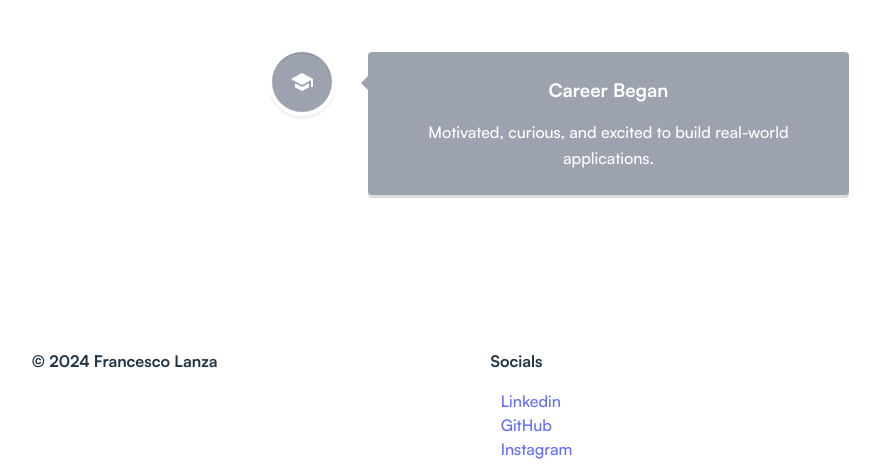
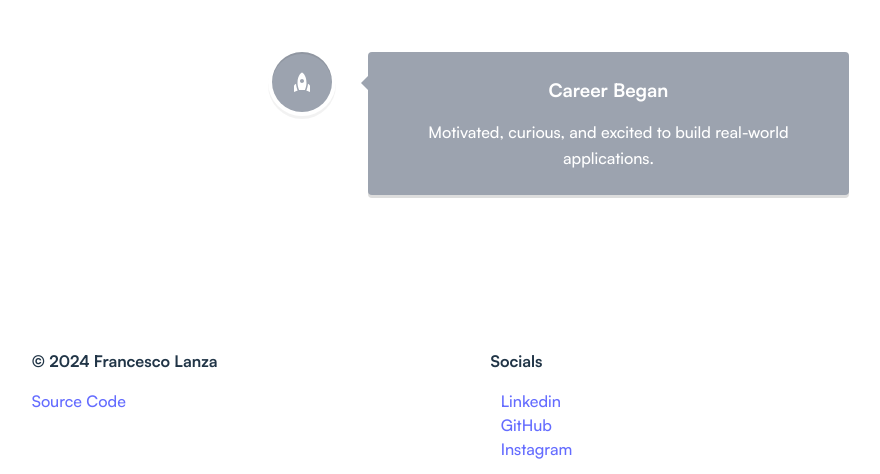
Before and after one commit to fralnz/fralnz.github.io, a React (Vite) app: page /about in a window 1280 px wide. Shown: the part 970-1444 px from the top of the page, without its empty margins (338-1218 px from the left). Built offline with nearby package versions, Linux system fonts and the light colour scheme.

Commit message:
update footer & about icons

```diff
--- a/src/routes/About.tsx
+++ b/src/routes/About.tsx
@@ -3,7 +3,7 @@ import {
     VerticalTimelineElement,
 } from 'react-vertical-timeline-component';
 import 'react-vertical-timeline-component/style.min.css';
-import {MdSchool, MdWork} from 'react-icons/md';
+import {MdRocket, MdSchool, MdWork} from 'react-icons/md';
 import "../styles/About.css"
 
 const About = () => (
@@ -50,7 +50,7 @@ const About = () => (
 
             <VerticalTimelineElement
                 iconStyle={{ background: '#9ca3af', color: '#fff' }}
-                icon={<MdSchool />}
+                icon={<MdRocket />}
                 date="Start"
                 contentStyle={{ background: '#9ca3af', color: '#fff', textAlign: 'center' }}
                 contentArrowStyle={{ borderRight: '7px solid #9ca3af' }}
--- a/src/routes/components/Footer.tsx
+++ b/src/routes/components/Footer.tsx
@@ -3,7 +3,10 @@ import "../../styles/Footer.css"
 const Footer = () => {
     return (
         <section className="footer">
-            <b className="copyright">© 2024 Francesco Lanza</b>
+            <div className="footer-block">
+                <b className="copyright">© 2024 Francesco Lanza</b>
+                <a target='_blank' href='https://github.com/fralnz/fralnz.github.io'>Source Code</a>
+            </div>
             <div className="socials">
                 <b>Socials</b>
                 <ul>
--- a/src/styles/Footer.css
+++ b/src/styles/Footer.css
@@ -11,3 +11,11 @@
     text-align: left;
     padding: 0
 }
+
+.footer-block {
+    display: flex;
+    flex-direction: column;
+    justify-content: left;
+    align-items: flex-start;
+    gap: 1rem;
+}
```
